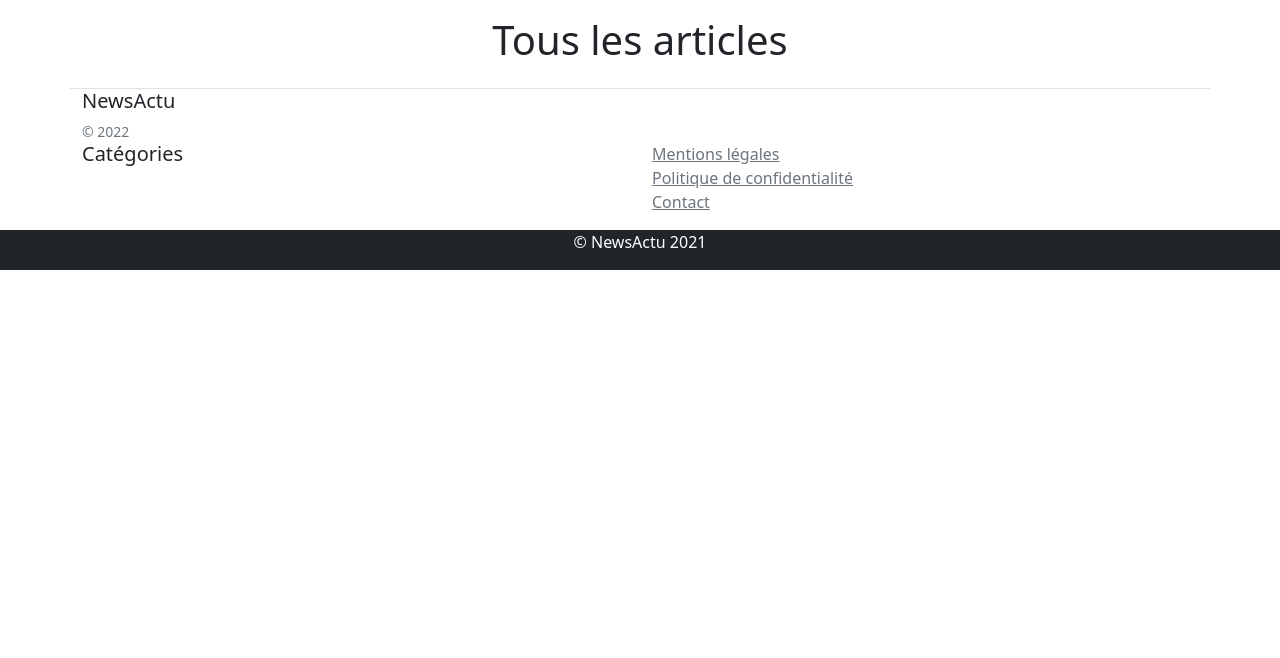
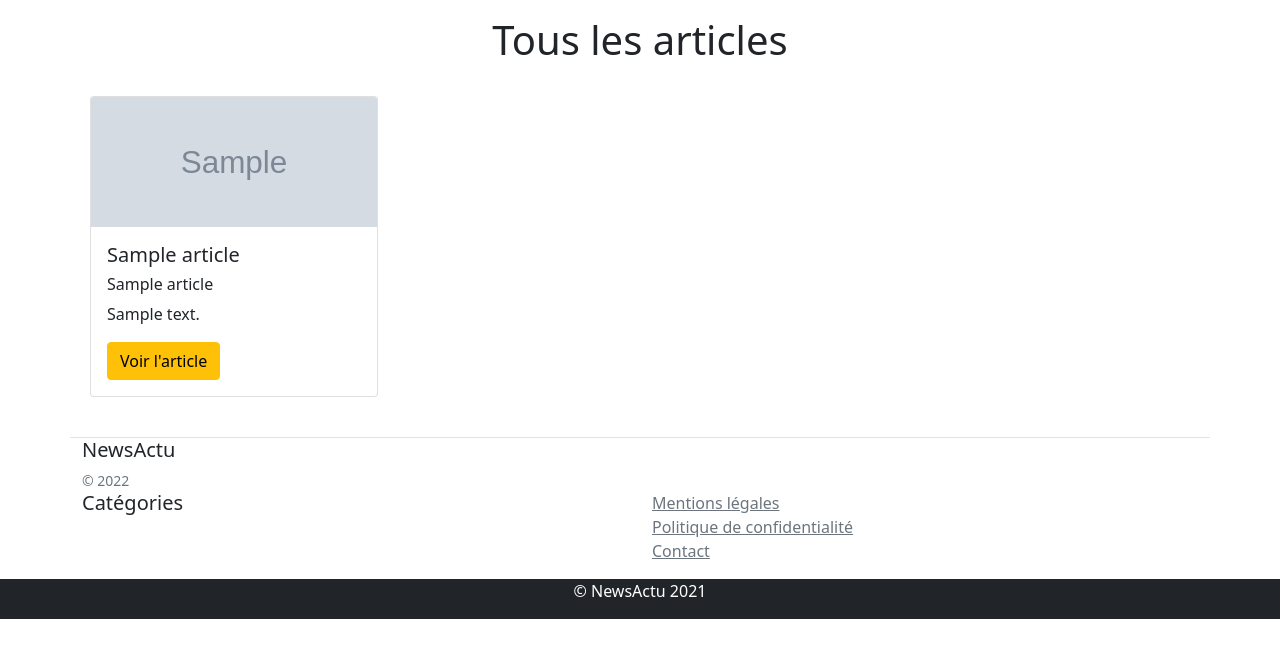
Before and after one commit to Calomira/NewsActu-Symfony, a Symfony app: template templates/default/home.html.twig in a window 1280 px wide. Shown: the part 56-714 px from the top of the page. Run offline with Twig, Linux system fonts and the light colour scheme; the template is opened without the code that fills it: most values are stand-ins (such as "Sample title", 1, 10 or a date in 2020); grey boxes marked "Sample" are stand-in pictures; some libraries are stand-ins or nearby versions.

Commit message:
create article_photo

```diff
--- a/src/Form/ArticleFormType.php
+++ b/src/Form/ArticleFormType.php
@@ -73,7 +73,7 @@ class ArticleFormType extends AbstractType
                 'constraints' => [
                     new Image ([
                        'mimeTypes' => ['image/jpeg' , 'image/png'],
-                       'mimeTypesMessage' => "les types de photo autorisés sont : .jpg et .png",
+                       'mimeTypesMessage' => "Les types de photo autorisés sont : .jpg et .png",
 
                     ]),
                 ],
--- a/templates/base.html.twig
+++ b/templates/base.html.twig
@@ -12,7 +12,7 @@
           href="https://cdnjs.cloudflare.com/ajax/libs/font-awesome/6.0.0-beta3/css/all.min.css">
 
 
-
+    <link rel="stylesheet" href="{{ asset('assets/style.css')}}">
     <title>NewsActu - Site d'activités</title>
 </head>
 <body>
--- a/templates/default/home.html.twig
+++ b/templates/default/home.html.twig
@@ -1,6 +1,27 @@
 {% extends 'base.html.twig' %}
 
 {% block body %}
-<h1 class="text-center my-3"> Tous les articles</h1>
+	<h1 class="text-center my-3">
+		Tous les articles</h1>
+
+	<div class="row">
+
+		{%  for article in articles %}
+			<div class="col-3 my-3 ms-2 mx-auto">
+
+				<div class="card" style="width: 18rem;">
+					<img src="{{ asset('uploads/') ~ article.photo }}" class="card-img-top img-card-custom" width="230" height="130" alt="{{ article.title }}">
+					<div class="card-body">
+						<h5 class="card-title">{{ article.title | length > 20 ? article.title|slice(0,20) ~ '...' : article.title }}</h5>
+                        <h6 class="card-title">{{ article.subtitle | length > 30 ? article.title|slice(0,30) ~ '...' : article.title }}</h6>
+						<p class="card-text">{{ article.content | length > 50 ? article.content|slice(0,50) ~ '...' : article.content }}</p>
+						<a href="{{ path('show_article', {'cat_alias': article.category.alias|lower, 'article_alias': article.alias|lower, 'id': article.id }) }}" class="btn btn-warning">Voir l'article</a>
+					</div>
+				</div>
+			</div>
+
+		{% endfor %}
+
+	</div>
 
 {% endblock %}
```
Also changed, not shown: src/Controller/ArticleController.php (added, +22 -0 lines), src/Controller/DefaultController.php (+10 -3 lines), templates/article/show_article.html.twig (added, +33 -0 lines), public/assets/style.css (added).
